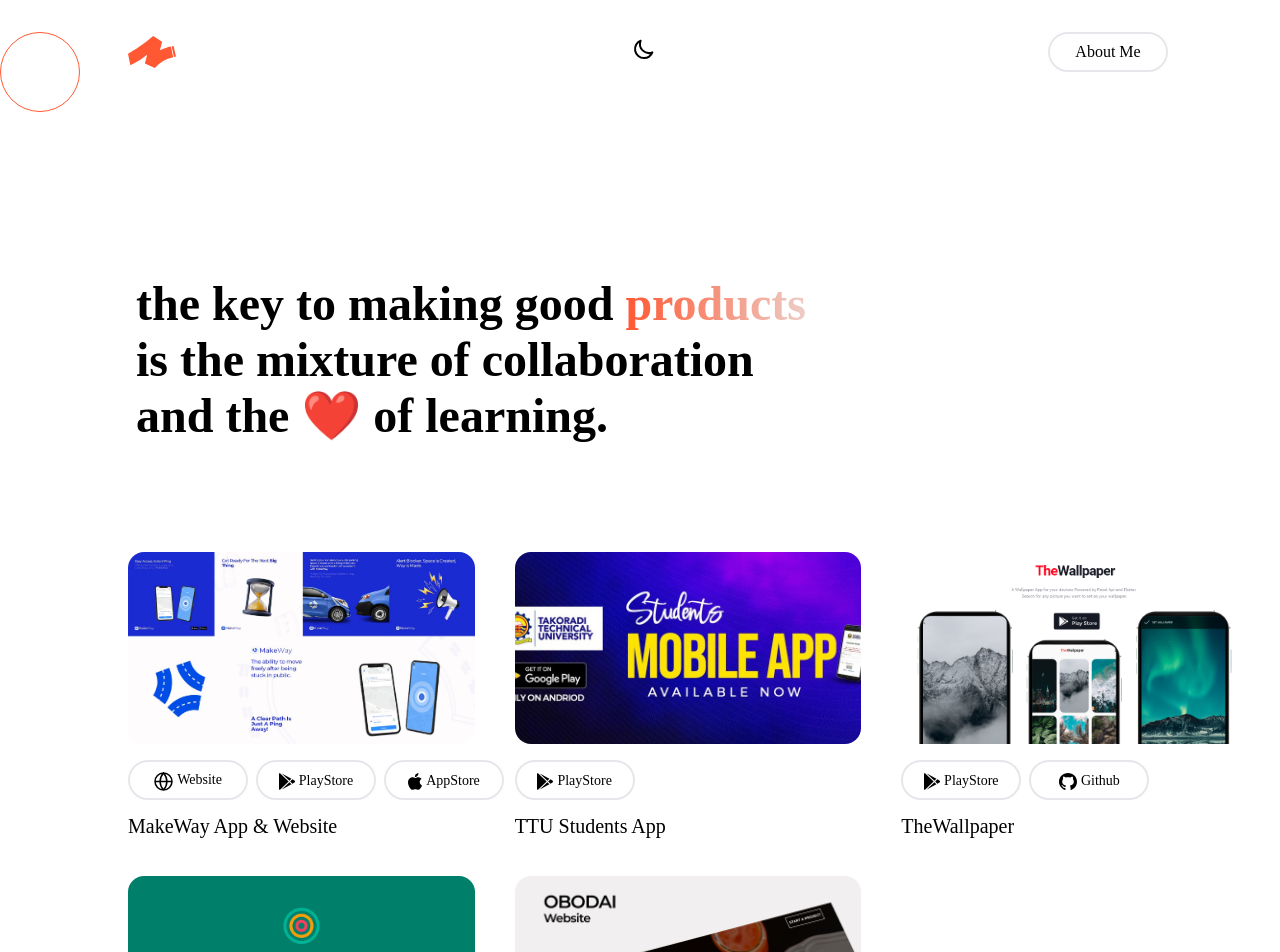
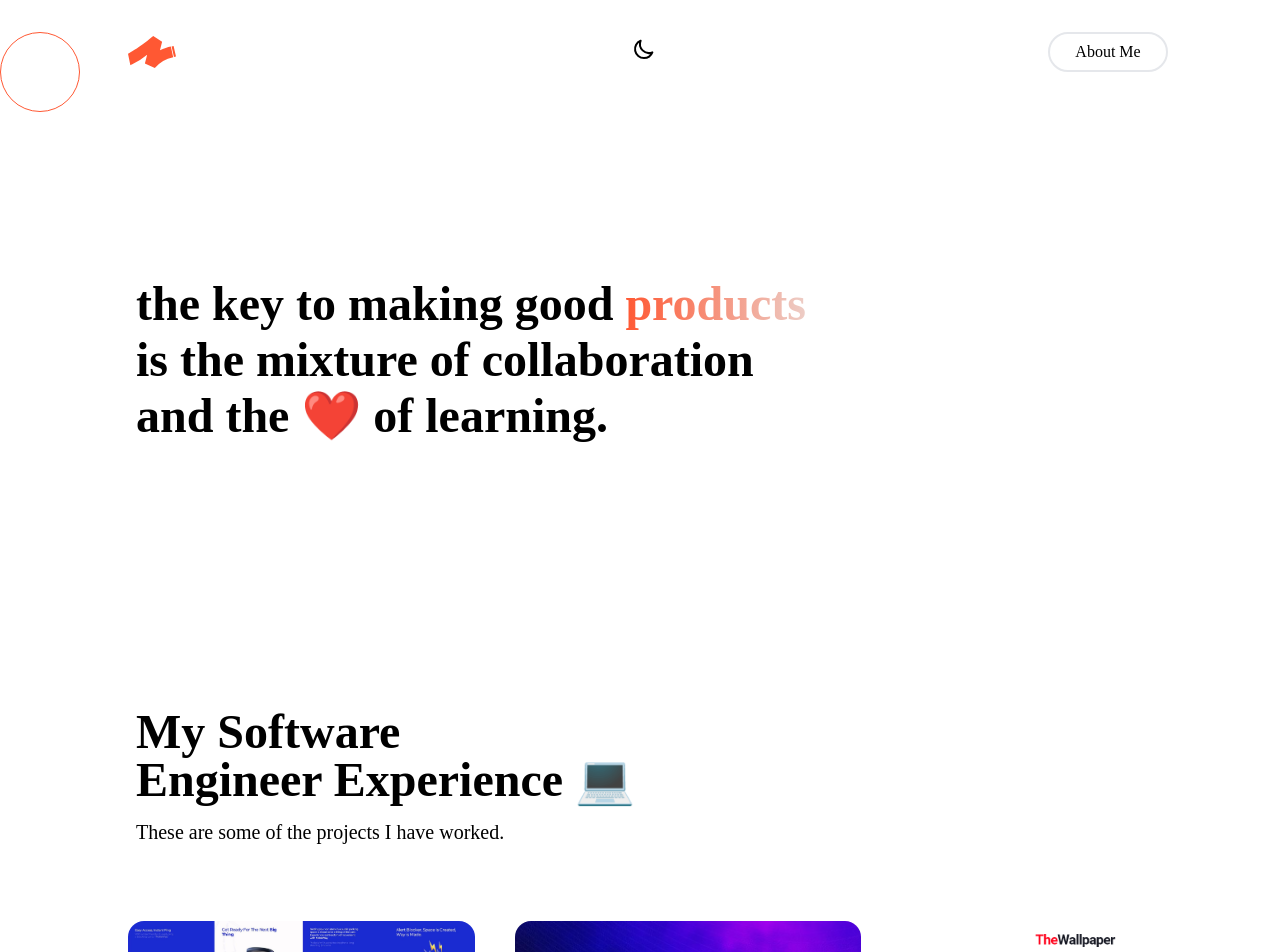
Before and after one commit to 4eug/Old-Portfolio, a Next.js app: page / in a window 1280 px wide. Shown: the top 952 px of the page. Built offline with nearby package versions, Linux system fonts and the light colour scheme.

Commit message:
Styling & Corrections

```diff
--- a/components/CaseStudies/Procrastinator/index.jsx
+++ b/components/CaseStudies/Procrastinator/index.jsx
@@ -47,7 +47,7 @@ const Hero = (props) => {
 
 
     </div>
-    <div className="mt-20 relative">
+    <div className="mt-20 relative 2xl:ml-40">
       <Image
       src="/procrastinator-image.svg"
       width="1440"
--- a/components/CaseStudies/Procrastinator/research.jsx
+++ b/components/CaseStudies/Procrastinator/research.jsx
@@ -50,7 +50,7 @@ function Research() {
         </div>
 
       </div>
-      <div className="mt-10 m-auto justify-center items-center">
+      <div className="mt-10 m-auto justify-center items-center 2xl:ml-40">
             <Image
             src="/user-persona.svg"
             width="1440"
--- a/components/Portfolio/Content.jsx
+++ b/components/Portfolio/Content.jsx
@@ -10,8 +10,19 @@ import Link from "next/link";
 /* eslint-disable @next/next/no-html-link-for-pages */
 export const Content = () => {
     return (
-      <div className="py-16 md:ml-24 sm:max-w-xl md:max-w-full lg:max-w-screen-xl xl:max-w-screen-2xl 2xl:m-auto md:px-24 lg:px-8 lg:py-20">
-        <div className="grid gap-10 row-gap-5 mb-8 lg:grid-cols-3 sm:grid-cols-2">
+      <div className="mt-28 px-4 py-16 md:ml-24  sm:max-w-xl md:max-w-full lg:max-w-screen-xl xl:max-w-screen-2xl 2xl:m-auto md:px-24 lg:px-8 lg:py-20">
+        <div className="grid max-w-screen-xl xl:max-w-screen-2xl  m-auto">
+          <div className=" flex-col justify-center md:items-start w-full px-2 py-8">
+
+            <h1 className="py-3 text-3xl md:text-5xl font-semibold ">
+              My Software <br /> Engineer Experience 💻
+            </h1>
+            <p className="text-xl leading-relaxed">
+            These are some of the projects I have worked.
+            </p>
+          </div>
+        </div>
+        <div className="mt-10 grid gap-10 row-gap-5 mb-8 lg:grid-cols-3 sm:grid-cols-2">
 
             <div className="flex flex-col h-full">
               <img
```
